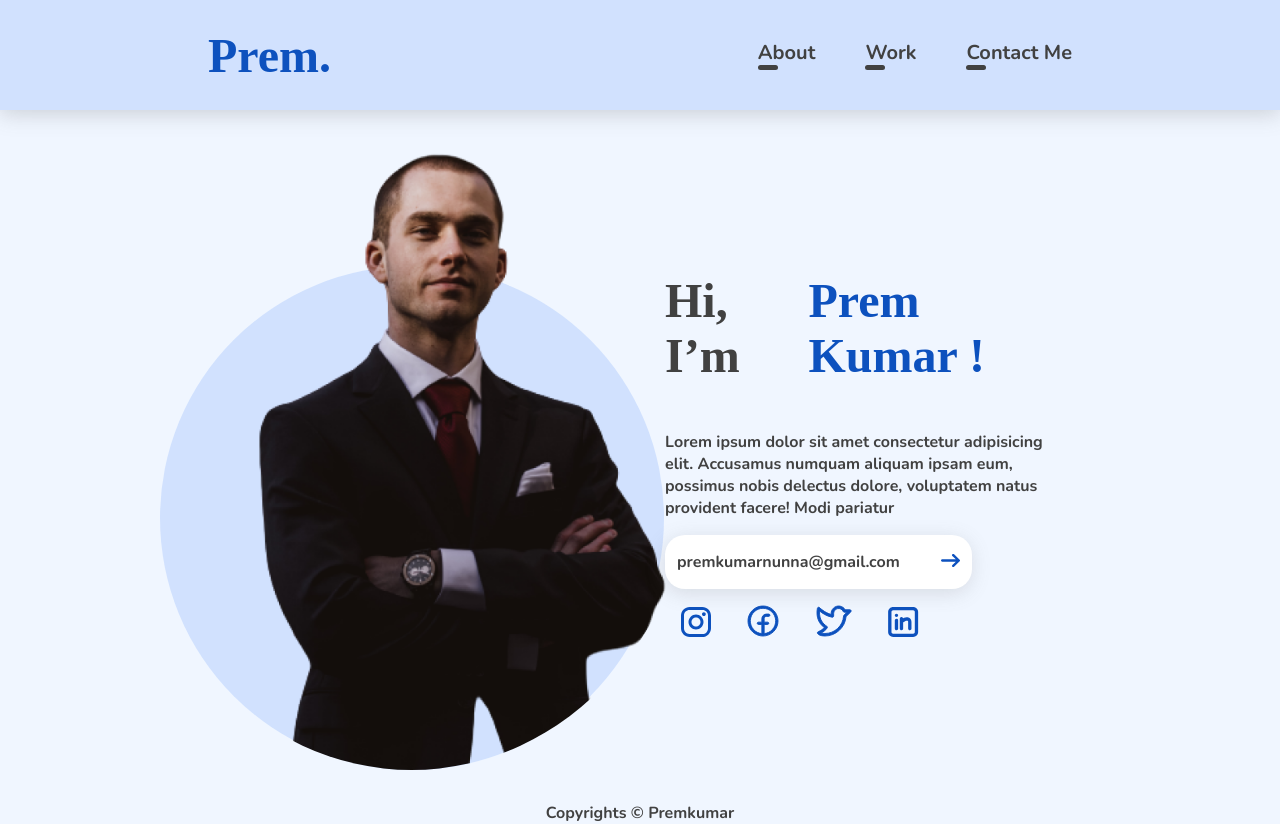
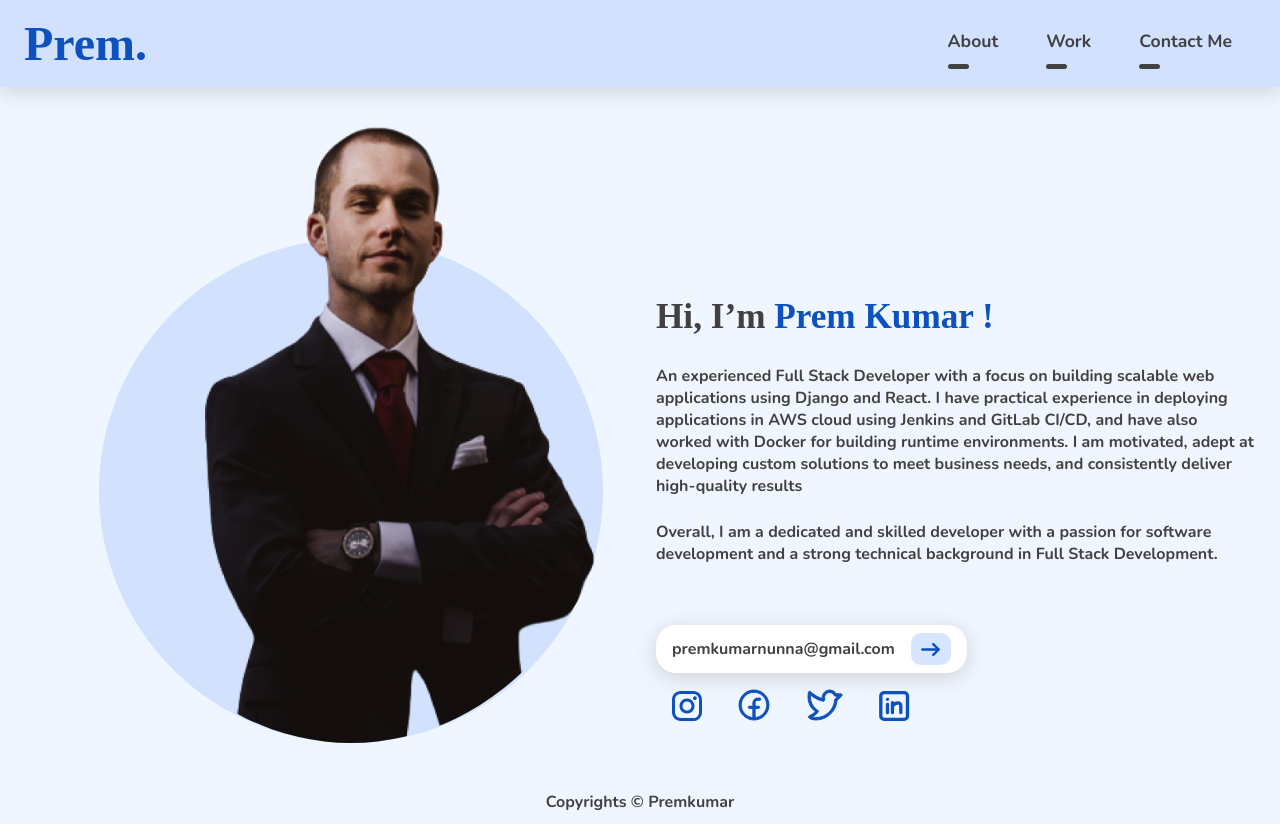
Before and after one commit to premkumar0/premkumar0.github.io, a plain HTML site: page index.html in a window 1280 px wide. Drawn offline with nearby package versions, Linux system fonts and the light colour scheme; a web font is replaced by a local one.

Commit message:
Squashed commit of the following:
commit 46a2870208ab9093cbf3774f2789057122984a9b
Author: premkumar <premkumarnunna.ce@gmail.com>
Date:   Fri Mar 10 13:08:50 2023 +0530

    updated mail

commit 8da78c07f5b07cddf9008dd3c078f9c839424fc4
Author: premkumar <premkumarnunna.ce@gmail.com>
Date:   Fri Mar 10 11:28:33 2023 +0530

    updated about page

commit bc82746b2f56bd2af2284498c759ac695c28f4b3
Author: premkumar <premkumarnunna.ce@gmail.com>
Date:   Tue Mar 7 15:28:05 2023 +0530

    updated code

commit 561604286a6f980cb53a4b50558fc276b1425153
Author: premkumar <premkumarnunna.ce@gmail.com>
Date:   Tue Mar 7 10:10:44 2023 +0530

    updated code

```diff
--- a/index.html
+++ b/index.html
@@ -5,60 +5,82 @@
     <meta charset="UTF-8">
     <meta http-equiv="X-UA-Compatible" content="IE=edge">
     <meta name="viewport" content="width=device-width, initial-scale=1.0">
-    <!-- <link rel="stylesheet" href="./bootstrap5/css/bootstrap-grid.css"> -->
     <link rel="stylesheet" href="./public/css/style.css">
     <link rel="preconnect" href="https://fonts.googleapis.com">
     <link rel="preconnect" href="https://fonts.gstatic.com" crossorigin>
     <link href="https://fonts.googleapis.com/css2?family=Maitree:wght@700&family=Nunito:wght@700&display=swap"
         rel="stylesheet">
+    <link rel="stylesheet"
+        href="https://cdnjs.cloudflare.com/ajax/libs/bootstrap-icons/1.7.0/font/bootstrap-icons.min.css"
+        integrity="sha512-yLNTU6YQWEtsM/WVkUqd2jRzzq5hmfFUMVvziVlkgC0R9HTElDtyF4DiWiBeMS36npvN+NWwrr764A4AWGcmQQ=="
+        crossorigin="anonymous" referrerpolicy="no-referrer" />
     <title>Premkuamr-Portfolio</title>
 </head>
 
 <body>
-    <nav class="navbar navbar-expand-lg container">
-        <a class="navbar-brand" href="#">
-            <h1>Prem.</h1>
+    <header>
+        <nav class="container mx-auto flex" id="nav">
+            <div class="flex" id="nav-head">
+                <div class="nav-brand font-maitree">
+                    <a class="text-xl text-dark" href="#">
+                        Prem.
                     </a>
-        <button class="navbar-toggler" type="button" data-bs-toggle="collapse" data-bs-target="#navbarSupportedContent"
-            aria-controls="navbarSupportedContent" aria-expanded="false" aria-label="Toggle navigation"
-            style="display: none;">
-            <span class="navbar-toggler-icon"></span>
+                </div>
+                <div class="toggle-btn">
+                    <button class="btn text-lg">
+                        <i class="bi bi-filter-right"></i>
                     </button>
-        <div class="collapse navbar-collapse" id="navbarSupportedContent">
-            <ul class="navbar-nav">
+                </div>
+            </div>
+            <div class="collapse flex" id="navbarSupportedContent">
+                <ul class="flex">
                     <li class="nav-item">
-                    <a class="nav-link active" aria-current="page" href="#">About</a>
+                        <a class="nav-link active" aria-current="page" href="#nav">About</a>
                     </li>
                     <li class="nav-item">
-                    <a class="nav-link" href="#">Work</a>
+                        <a class="nav-link" href="#nav">Work</a>
                     </li>
                     <li class="nav-item">
-                    <a class="nav-link" href="#">Contact Me</a>
+                        <a class="nav-link" href="#nav">Contact Me</a>
                     </li>
                 </ul>
             </div>
         </nav>
-    <div class="content container">
-        <div class="col2">
-            <div class="intro-img">
-                <div class="intro-inner ellipse"></div>
-                <img class="intro-inner" src="./public/img/prof-image.png" alt="Hero" srcset="">
+    </header>
+
+
+    <main>
+        <section class="container mx-auto">
+            <div class="grid cols-1 lg-cols-2">
+                <div class="pf-img">
+                    <div class="ellipse mx-auto"></div>
+                    <img class="hero" src="./public/img/prof-image.png" alt="Hero" srcset="">
                 </div>
+                <div class="pf-info flex flex-column md-text-center">
+                    <div class="text-lg font-maitree">
+                        Hi, I’m <span class="text-dark mx-auto">Prem Kumar !</span>
                     </div>
-        <div class="col2">
-            <div class="intro-info">
-                <h1 class="intro-h1">
-                    Hi, I’m<span class="title">Prem Kumar !</span>
-                </h1>
                     <p>
-                    Lorem ipsum dolor sit amet consectetur adipisicing elit. Accusamus numquam aliquam ipsam
-                    eum, possimus nobis delectus dolore, voluptatem natus provident facere! Modi pariatur
+                        An experienced Full Stack Developer with a focus on building scalable web applications using
+                        Django
+                        and React. I have practical experience in deploying applications in AWS cloud using Jenkins and
+                        GitLab CI/CD, and have also worked with Docker for building runtime environments. I am
+                        motivated,
+                        adept at developing custom solutions to meet business needs, and consistently deliver
+                        high-quality
+                        results
                     </p>
-                <div class="mail-box">
+                    <p>
+                        Overall, I am a dedicated and skilled developer with a passion for software development and a
+                        strong
+                        technical background in Full Stack Development.
+                    </p>
+                    <div class="mail-box flex">
                         <p>premkumarnunna@gmail.com</p>
-                    <p>
-                        <a href="mailto:premkumarnunna@gmail.com"><img src="./public/img/mail-to.svg" alt=""></a>
-                    </p>
+                        <a class="btn mail-button flex"
+                            href="mailto:premkumarnunna@gmail.com?body=%0AThis%20mail%20has%20been%20send%20with%20reference%20to%20the%20profile%20seen%20at%20https%3A%2F%2Fpremkumar0.github.io">
+                            <img src="./public/img/mail-to.svg" alt="">
+                        </a>
                     </div>
                     <div class="social-media">
                         <a href="#" target="_blank" rel="noopener noreferrer"><img class="social-icon"
@@ -72,8 +94,10 @@
                     </div>
                 </div>
             </div>
-    </div>
-    <div class="footer">Copyrights &COPY; <a href="#">Premkumar</a></div>
+        </section>
+    </main>
+    <div class="footer text-center">Copyrights &COPY; <a class="link" href="/">Premkumar</a></div>
+    <script src="./public/js/index.js"></script>
 </body>
 
 </html>
--- a/public/css/style.css
+++ b/public/css/style.css
@@ -1,78 +1,211 @@
 :root {
-    --bg-color-lite: #F0F6FF;
-    --bg-blue: #0D51BE;
-    --bg-color-dark: rgba(188, 212, 253, 0.6);
+    --bg-lite-blue: #F0F6FF;
+    --bg-blue: rgba(188, 212, 253, 0.6);
+    --box-shadow: 0px 4px 20px rgba(94, 94, 94, 0.25);
+    --text-blue: #0D51BE;
+    --text-grey: #414141;
+}
+
+*>* {
+    box-sizing: border-box;
+    padding: 0;
+    margin: 0;
 }
 
 body {
-    margin: 0;
     background-color: #F0F6FF;
     font-family: 'Nunito', sans-serif;
     font-weight: 700;
-    color: #414141;
-    /* height: 900px; */
+    color: var(--text-grey);
 }
 
-.container {
-    padding: 0 208px;
-}
-
-.navbar {
-    height: 110px;
-    display: flex;
-    flex-wrap: wrap;
-    align-items: center;
-    justify-content: space-between;
-    box-shadow: 0px 4px 20px rgba(94, 94, 94, 0.25);
-    background-color: var(--bg-color-dark);
-    position: sticky;
-    top: 0;
-    z-index: 1;
-}
-
-nav a {
+a {
     text-decoration: none;
     color: inherit;
 }
 
-nav ul {
-    list-style: none;
-    flex-wrap: wrap;
-    margin-block: 0;
-    margin-inline: 0;
-    padding-inline: 0;
-}
-
-nav div {
-    height: 100%;
-}
-
-.navbar-nav {
-    display: flex;
-    height: inherit;
-    align-items: center;
+ul {
+    list-style-type: none;
 }
 
 
-.navbar-brand h1 {
-    display: contents;
+/* Global Classes */
+.text-dark {
+    color: var(--text-blue);
+}
+
+.text-center {
+    text-align: center;
+}
+
+.text-sm {
+    font-size: 1em;
+    line-height: 1.5em;
+}
+
+.text-md {
+    font-size: 1.5em;
+}
+
+.text-lg {
+    font-size: 2.2em;
+    line-height: 3rem;
+}
+
+.text-xl {
+    font-size: 3em;
+}
+
+.text-2xl {
+    font-size: 5em;
+}
+
+.font-bold {
+    font-weight: bold;
+}
+
+.font-maitree {
     font-family: 'Maitree';
     font-style: normal;
-    font-weight: 700;
-    font-size: 3em;
-
-    color: var(--bg-blue);
 }
 
-.nav-item {
-    font-style: normal;
-    font-size: 1.25em;
-    line-height: 27px;
-    margin-left: 50px;
+.flex {
+    display: flex;
 }
 
-.nav-item a:hover {
-    color: var(--bg-blue);
+.flex-row {
+    flex-direction: row;
+}
+
+.flex-column {
+    flex-direction: column;
+}
+
+.flex-wrap {
+    flex-wrap: wrap;
+}
+
+.flex-initial {
+    flex: 0 1 auto;
+}
+
+.flex-grow {
+    flex-grow: 1;
+}
+
+.justify-center {
+    justify-content: center;
+}
+
+.mx-auto {
+    margin-left: auto;
+    margin-right: auto;
+}
+
+.py-2 {
+    padding-top: 1rem;
+    padding-bottom: 1rem;
+}
+
+.py-5 {
+    padding-top: 1.5rem;
+    padding-bottom: 1.5rem;
+}
+
+.py-10 {
+    padding-top: 4.5rem;
+    padding-bottom: 4.5rem;
+}
+
+.px-5 {
+    padding-left: 1.5rem;
+    padding-right: 1.5rem;
+}
+
+.px-10 {
+    padding-left: 3.5rem;
+    padding-right: 3.5rem;
+}
+
+.link {
+    color: var(--text-grey);
+    font-weight: bold;
+}
+
+.link:hover {
+    color: var(--text-blue);
+}
+
+.btn {
+    border: none;
+    background-color: transparent;
+    cursor: pointer;
+}
+
+.grid {
+    display: grid;
+}
+
+.cols-1 {
+    grid-template-columns: repeat(1, minmax(0, 1fr));
+}
+
+.container {
+    width: 100%;
+}
+
+/* ------------------- Media Query ------------------------ */
+
+/* for large screen sm (640px) */
+@media (min-width: 640px) {
+    .container {
+        max-width: 640px;
+    }
+
+    /* .sm-text-xl {
+        font-size: 3em;
+    } */
+}
+
+/* for large screen md (768px) */
+@media (min-width: 768px) {
+    .container {
+        max-width: 768px;
+    }
+
+    #nav .toggle-btn>button {
+        display: none;
+    }
+
+    #nav {
+        flex-direction: row !important;
+        justify-content: space-between !important;
+    }
+
+    .collapse {
+        max-height: initial !important;
+        align-items: center;
+
+    }
+
+    .collapse ul {
+        flex-direction: row !important;
+    }
+
+    .active {
+        max-height: 100% !important;
+    }
+
+    .lg-cols-2 {
+        grid-template-columns: repeat(2, minmax(0, 1fr));
+    }
+
+    .lg-cols-3 {
+        grid-template-columns: repeat(3, minmax(0, 1fr));
+    }
+
+    .nav-item:hover {
+        color: var(--text-blue);
     }
 
     .nav-item a::after {
@@ -80,8 +213,8 @@ nav div {
         position: relative;
         display: block;
         height: 5px;
-    width: 20px;
-    background: #414141;
+        width: 2ch;
+        background: var(--text-grey);
         border-radius: 16px;
         bottom: 1px;
         left: 0;
@@ -89,82 +222,182 @@ nav div {
         transition: all 0.3s ease-out 0s;
     }
 
-.nav-item a:hover::after {
-    background: var(--bg-blue);
+    .nav-item:hover a::after {
+        background: var(--text-blue);
         width: 100%;
     }
 
-.content {
-    display: flex;
-    margin-top: 20px;
+    .lg-cols-2 {
+        grid-template-columns: repeat(2, minmax(0, 1fr));
+    }
+
+    .pf-img {
+        max-height: 640px;
+        max-width: 546px;
+        width: 100%;
+        aspect-ratio: 546 / 640;
+        margin-left: auto;
+        margin-right: 1rem;
+    }
+
+    /* .md-text-left {
+        text-align: left;
+    } */
+}
+
+/* for large screen lg (1024px) */
+@media (min-width: 1024px) {
+    .container {
+        max-width: 1024px;
+    }
+
+    /* #nav .toggle-btn>button {
+        display: none;
+    } */
+
+
+}
+
+/* for large screen xl (1280px) */
+@media (min-width: 1280px) {
+    .container {
+        max-width: 1280px;
+    }
+
+    /* #nav {
+        background: transparent !important;
+    }
+
+    #nav .flex-initial ul button {
+        display: inline-block !important;
+    } */
+
+}
+
+/* ------------------- /Media Query ------------------------ */
+
+/* ------------------- Navigation Style ------------------------ */
+header {
+    position: relative;
+    top: 0;
+    left: 0;
+    background-color: var(--bg-blue);
+    box-shadow: var(--box-shadow);
+    z-index: 1;
+}
+
+#nav {
+    /* position: absolute;
+    top: 0;
+    left: 0; */
+    width: 100%;
+    padding: 1rem 1.5rem;
+    /* background: var(--text-light); */
+    flex-direction: column;
+}
+
+#nav .collapse {
+    max-height: 0px;
+    overflow-y: hidden;
+    justify-content: center;
+    transition: all 0.5s ease;
+}
+
+#nav .collapse ul {
+    flex-direction: column;
+    text-align: center;
+    /* padding: 0 3rem; */
+}
+
+#nav .collapse ul>li {
+    padding: 0 1.5rem;
+    line-height: 3rem;
+    font-size: 1.1em;
+}
+
+#nav .toggle-btn>button {
+    color: var(--text-grey);
+}
+
+#nav-head {
+    justify-content: space-between;
+    align-items: center;
+}
+
+.active {
+    max-height: 50vh !important;
 }
 
 
-.col2 {
-    width: 50%;
+/* ------------------- /Navigation Style ------------------------ */
+
+section {
+    width: 100%;
+    padding: 1rem 1.5rem;
 }
 
-.intro-img {
-    margin-right: 25px;
-    display: flex;
-    justify-content: center;
+.pf-img {
     position: relative;
-    height: 640px;
 }
 
-.intro-inner {
+.pf-info {
+    position: relative;
+}
+
+.hero {
     position: absolute;
     bottom: 0;
+    top: 0;
+    left: 0;
+    right: 0;
+    height: 100%;
+    width: 100%;
+    border-radius: 50%;
 }
 
-.intro-img>img {
-    /* float: right; */
+.ellipse {
+    position: absolute;
+    bottom: 0;
+    top: 21.25%;
+    right: 3.85%;
+    left: 3.85%;
     border-radius: 50%;
-    height: 100%;
+    background: var(--bg-blue);
 }
 
-
-.intro-img>.ellipse {
-
-    width: 504px;
-    height: 504px;
-    border-radius: 50%;
-    background: var(--bg-color-dark);
+.pf-info {
+    margin-left: 1rem;
+    justify-content: end;
 }
 
-.intro-info {
-    margin-left: 25px;
-    height: 640px;
-    display: flex;
-    flex-direction: column;
-    justify-content: center;
-}
-
-
-.intro-info h1 {
-    display: contents;
-    font-family: 'Maitree';
-    font-style: normal;
-    font-weight: 700;
-    font-size: 3em;
-    display: flex;
-}
-
-h1>span {
-    margin-left: 12px;
-    color: var(--bg-blue);
+.pf-info p {
+    margin-top: 1.5rem;
 }
 
 .mail-box {
-    width: 283px;
-    height: 54px;
-    padding-inline: 12px;
+    margin-top: 10%;
+    max-width: fit-content;
+    padding: 0.5rem 1rem;
     background: #FFFFFF;
-    box-shadow: -1px 4px 20px rgba(110, 108, 108, 0.2);
+    box-shadow: var(--box-shadow);
     border-radius: 20px;
-    position: relative;
-    display: flex;
     justify-content: space-between;
+}
+
+.mail-button {
+    margin-left: 1rem;
+    width: 2.5rem;
+    height: 2rem;
+    background: var(--bg-blue);
+    border-radius: 10px;
+}
+
+.mail-box p {
+    margin-block: auto;
+}
+
+.mail-button img {
+    margin: auto;
 }
 
 .social-media {
@@ -177,7 +410,6 @@ h1>span {
 
 .footer {
     bottom: 0;
-    text-align: center;
     margin-top: 2rem;
 }
 
--- /dev/null
+++ b/public/js/index.js
@@ -0,0 +1,18 @@
+// execute script after page load
+window.onload = function digital_fn() {
+
+    // toggle button
+    let toggle = document.querySelector("#nav .toggle-btn");
+    let collapse = document.querySelector("#nav .collapse");
+    let nav = document.querySelector("#navbarSupportedContent");
+
+    toggle.addEventListener('click', function (event) {
+        collapse.classList.toggle('active')
+        // console.log(toggle)
+    });
+    nav.addEventListener('click', function (event) {
+        collapse.classList.remove('active')
+        // console.log(toggle)
+    });
+
+}
```
Lines whose indentation alone changed are shown as unchanged.
